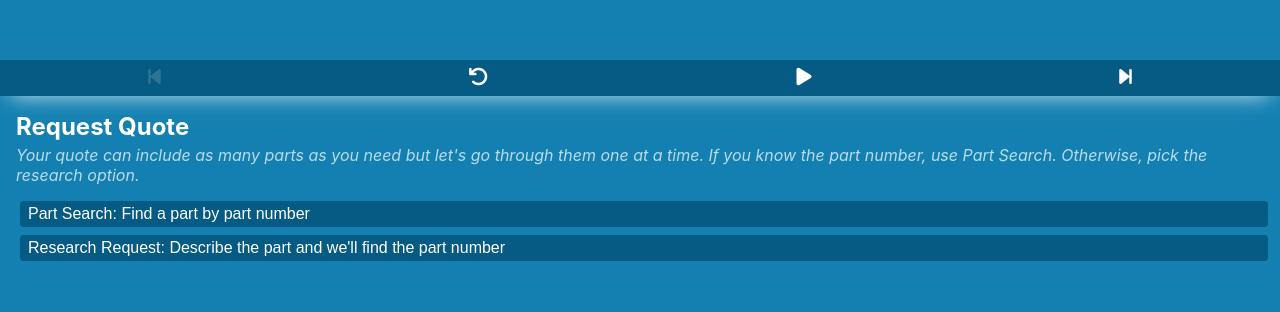
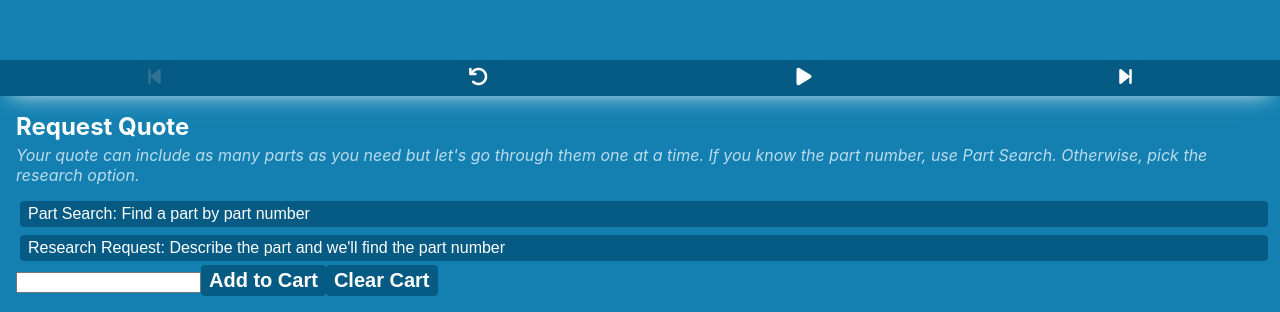
Before and after one commit to jaycincotta/concierge-v1, a React (Create React App) app: page /quote in a window 1280 px wide. Shown: the part 744-1056 px from the top of the page. Before the commit the page ends 1025 px from the top, so only its background shows below. Built offline with nearby package versions, Linux system fonts and the light colour scheme.

Commit message:
Baseline menus

```diff
--- /dev/null
+++ b/src/AppSettings.js
@@ -0,0 +1,5 @@
+const AppSettings = {
+    AppName: "Concierge"
+}
+
+export default AppSettings
--- a/src/cpc-shared/useLocalStorage.js
+++ b/src/cpc-shared/useLocalStorage.js
@@ -1,9 +1,11 @@
 import { useState } from "react";
+import AppSettings from "../AppSettings";
 
-function useLocalStorage(key, initialValue) {
+export default function useLocalStorage(key, initialValue) {
   const [storedValue, setStoredValue] = useState(() => {
     try {
-      const item = window.localStorage.getItem(key);
+      const fullKey = AppSettings.AppName + "." + key
+      const item = window.localStorage.getItem(fullKey);
       return item ? JSON.parse(item) : initialValue;
     } catch (e) {
       return initialValue;
@@ -13,14 +15,14 @@ function useLocalStorage(key, initialValue) {
   const setValue = value => {
     try {
       const valueToStore = value instanceof Function ? value(storedValue) : value;
-      setStoredValue(valueToStore);
-      window.localStorage.setItem(key, JSON.stringify(valueToStore));
+      const denullified = value === null ? initialValue : valueToStore
+      setStoredValue(denullified);
+      const fullKey = AppSettings.AppName + "." + key
+      window.localStorage.setItem(fullKey, JSON.stringify(denullified));
     } catch (e) {
-      console.log(e);
+      console.log("ERROR in useLocalStorage.setVaue", e);
     }
   };
 
   return [storedValue, setValue];
 }
-
-export default useLocalStorage;
--- a/src/cpc-shared/useSessionStorage.js
+++ b/src/cpc-shared/useSessionStorage.js
@@ -1,6 +1,6 @@
 import { useState } from "react";
 
-function useSessionStorage(key, initialValue) {
+export default function useSessionStorage(key, initialValue) {
   const [storedValue, setStoredValue] = useState(() => {
     try {
       const item = window.sessionStorage.getItem(key);
@@ -22,5 +22,3 @@ function useSessionStorage(key, initialValue) {
 
   return [storedValue, setValue];
 }
-
-export default useSessionStorage;
--- a/src/layout/Task.js
+++ b/src/layout/Task.js
@@ -51,7 +51,6 @@ export default function Task({ title, steps, firstStep }) {
         }
     })()
 
-    console.log(title, index, step.name)
     return (
         <TaskStep
             title={title}
--- a/src/routes/RequestQuote.js
+++ b/src/routes/RequestQuote.js
@@ -1,8 +1,22 @@
 import React from "react"
 //import { Link } from "react-router-dom"
 import Task from "../layout/Task"
+import useLocalStorage from "../cpc-shared/useLocalStorage"
 
 export default function RequestQuote() {
+    const [input, setInput] = useLocalStorage("quote-partId", "")
+    const [cart, setCart] = useLocalStorage("quote-cart", [])
+    function addItem() {
+        const newPart = { part: { partId: input} }
+        const newCart = [...cart, newPart]
+        setCart(newCart)
+        setInput("")
+    }
+    function clearCart() {
+        setInput("")
+        setCart([])
+    }
+
     const videos = [
         "https://vimeo.com/741710210/c85fceae30"  // Jay Home 1
     ]
@@ -17,6 +31,9 @@ export default function RequestQuote() {
                     <button>Part Search: Find a part by part number</button>
                     <button>Research Request: Describe the part and we'll find the part number</button>
                 </div>
+                <input value={input} onChange={e => setInput(e.target.value)} />
+                <button onClick={addItem}>Add to Cart</button>
+                <button onClick={clearCart}>Clear Cart</button>
             </>
         },
         {
```
